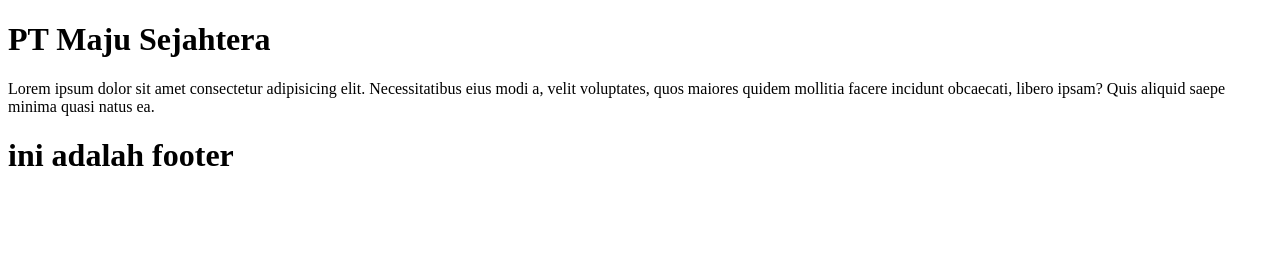
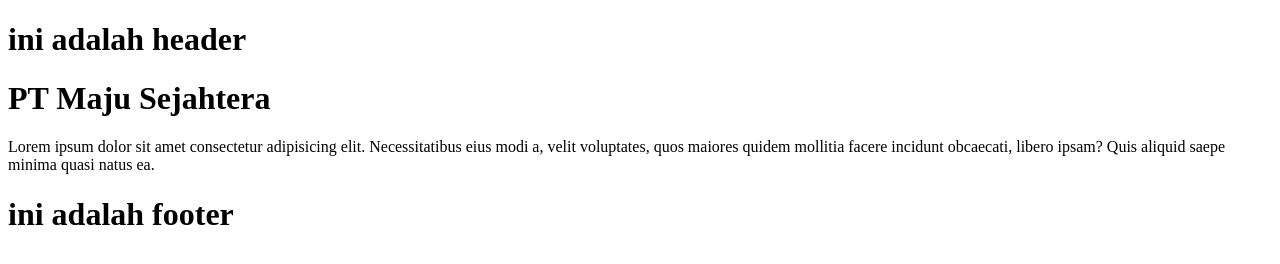
Before and after one commit to 1RYouka/Learning01, a plain HTML site: page index.html in a window 1280 px wide. Drawn offline with Linux system fonts and the light colour scheme.

Commit message:
membuat halaman hompage dan style awal2

```diff
--- a/index.html
+++ b/index.html
@@ -6,6 +6,8 @@
         <title>Document</title>
     </head>
     <body>
+        <header><h1>ini adalah header</h1></header>
+
         <h1>PT Maju Sejahtera</h1>
 
         <div>
```
